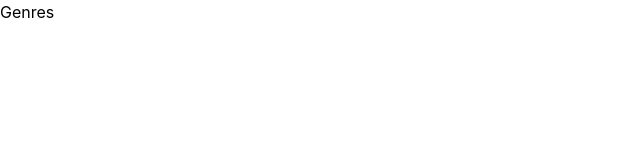
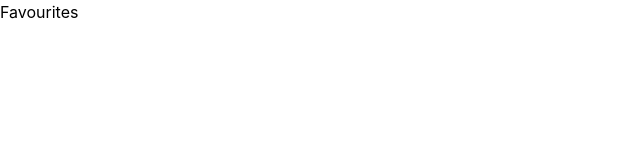
Before and after one commit to GustavBoe/JSFW_RESIT, a React (Vite) app: page /favourites in a window 1280 px wide. Shown: the top 160 px of the page, without its empty margins (0-640 px from the left). Built offline with nearby package versions, Linux system fonts and the light colour scheme.

Commit message:
Small fix, ignore.

```diff
--- a/src/features/favourites/Favourites.tsx
+++ b/src/features/favourites/Favourites.tsx
@@ -1,7 +1,7 @@
 export default function Favourites() {
   return (
     <section>
-      <h1>Genres</h1>
+      <h1>Favourites</h1>
     </section>
   );
 }
```
